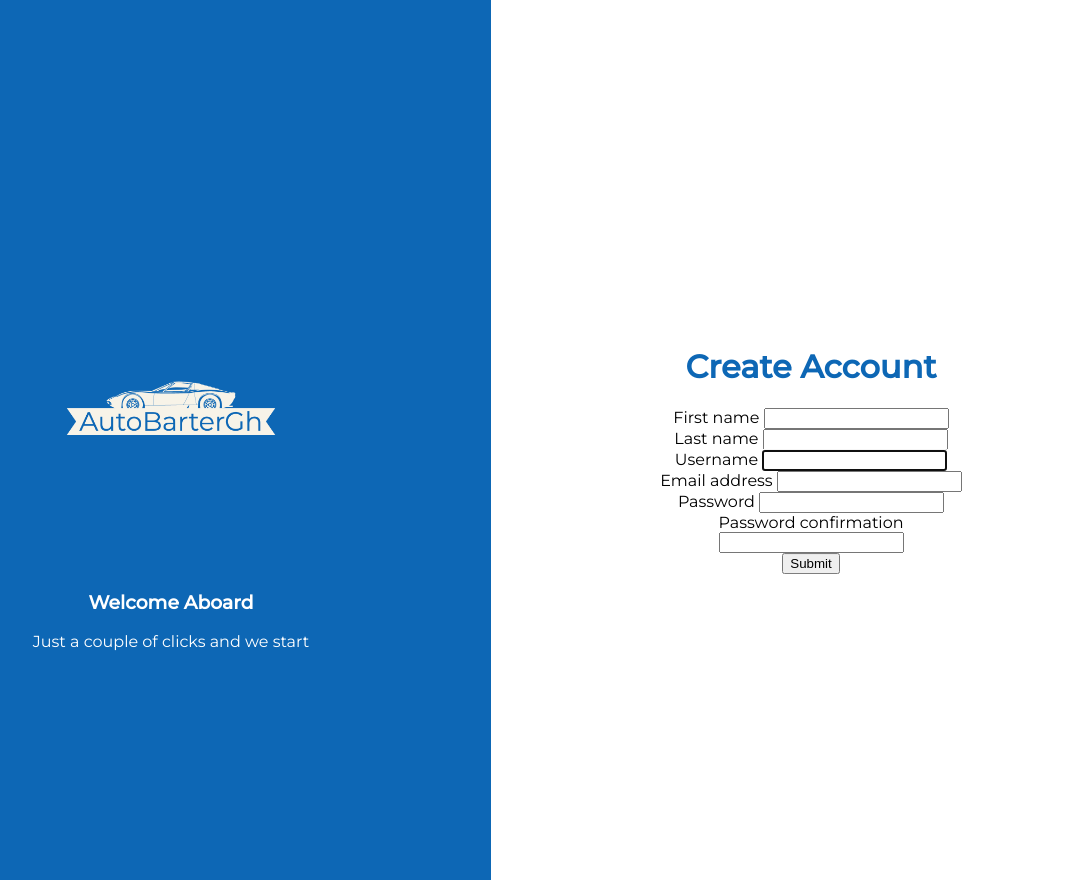
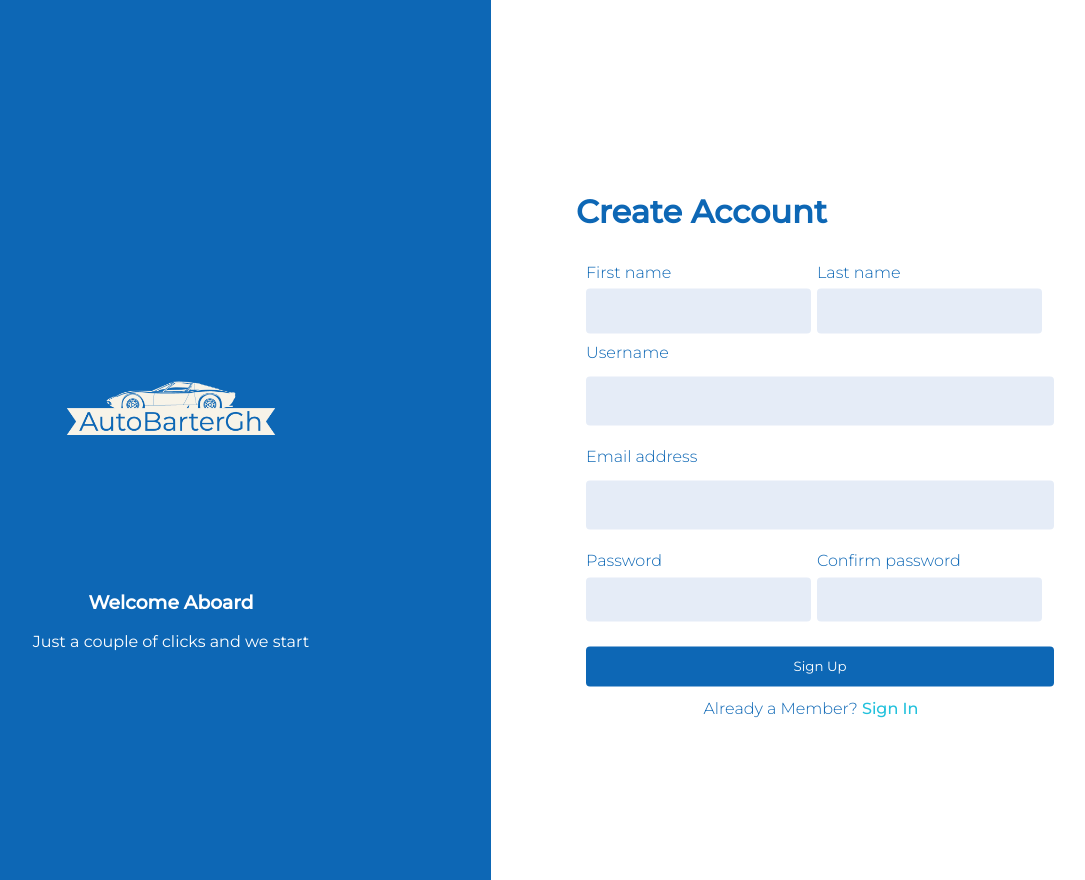
Before and after one commit to stephentorku/autobarter, a Django app: page /authenticate/register in a window 1280 px wide. Shown: the whole page, without its empty margins (149-1234 px from the left). Run offline with Django 3.2, Linux system fonts and the light colour scheme; parts of the project's set-up code (start-up, migrations or seed data) failed here and were passed over.

Commit message:
auth frontend

```diff
--- a/autobarter/advertisements/templates/advertisements/index.html
+++ b/autobarter/advertisements/templates/advertisements/index.html
@@ -26,6 +26,7 @@
     <link rel="preconnect" href="https://fonts.googleapis.com">
     <link rel="preconnect" href="https://fonts.gstatic.com" crossorigin>
     <link href="https://fonts.googleapis.com/css2?family=Montserrat:ital,wght@0,100;0,200;0,300;0,400;0,500;1,100;1,200;1,300;1,400&display=swap" rel="stylesheet">
+    <title>AutoBarter GH</title>
 </head>
 
 
--- a/autobarter/advertisements/urls.py
+++ b/autobarter/advertisements/urls.py
@@ -7,8 +7,8 @@ from django.conf.urls.static import static
 
 urlpatterns = [
     path('', views.index, name="home"),
-    path('advertisements', views.advertisements, name='advertisements'),
-    path('details/<int:id>/', views.details, name="details"),
-    path('profile', views.vendor_profile, name="vendor"),
-    path('new_ad', views.new_ad, name="new_ad"),
+    path('advertisements/', views.advertisements, name='advertisements'),
+    path('details/<int:id>/', views.details, name='details'),
+    path('profile', views.vendor_profile, name='vendor'),
+    path('new_ad/', views.new_ad, name='new_ad'),
 ] + static(settings.MEDIA_URL, document_root=settings.MEDIA_ROOT)
--- a/autobarter/autobarter/urls.py
+++ b/autobarter/autobarter/urls.py
@@ -21,4 +21,6 @@ urlpatterns = [
     path('authenticate/', include('users.urls')),
     path('', include('advertisements.urls')),
 
+
+
 ]
--- a/autobarter/users/forms.py
+++ b/autobarter/users/forms.py
@@ -6,6 +6,22 @@ from django import forms
 
 
 class CreateUserForm(UserCreationForm):
+    password1 = forms.CharField(
+        label="Password",
+        widget=forms.PasswordInput(attrs={'class':'auth-input', 'type':'password', 'align':'center'}),
+    )
+    password2 = forms.CharField(
+        label="Confirm password",
+        widget=forms.PasswordInput(attrs={'class':'auth-input', 'type':'password', 'align':'center'}),
+    )
     class Meta:
         model = User
-        fields = ['username','first_name', 'last_name', 'email', 'password1','password2']
+        fields = ['username','first_name', 'last_name', 'email']
+        widgets = {
+            'username': forms.TextInput(attrs={'class': 'auth-input'}),
+            'first_name': forms.TextInput(attrs={'class': 'auth-input'}),
+            'last_name': forms.TextInput(attrs={'class': 'auth-input'}),
+            'email': forms.TextInput(attrs={'class': 'auth-input'}),
+            'password1': forms.PasswordInput(attrs={'class': 'auth-input'}),
+            'password2': forms.PasswordInput(attrs={'class': 'auth-input'}),
+        }
--- a/autobarter/users/static/users/styles.css
+++ b/autobarter/users/static/users/styles.css
@@ -38,3 +38,45 @@ body, html {
 .left-text{
     color: #FFFFFF;
 }
+
+.auth-input{
+  width: 100%;
+  border: none;
+  background-color: #E5ECF7;
+  border-radius: 4px;
+  height: 40px;
+  margin-bottom: 5%;
+  margin-top: 3%;
+  padding: 1%;
+  padding-left: 3%;
+  text-align: center;
+}
+
+.input-icons{
+  padding: 10px;
+  min-width: 40px;
+}
+.icon{
+  padding: 6%;
+  min-width: 40px;
+  margin-bottom: 5%;
+}
+.input-icons i {
+  position: absolute;
+}
+
+.auth-input-submit{
+  width: 104%;
+  border: none;
+  background-color: #0D67B5;
+  border-radius: 4px;
+  height: 40px;
+  text-align: center;
+  color: #FFFFFF;
+  font-family: Montserrat;
+  margin-top: 3%;
+}
+
+input:focus {
+  outline: none !important;
+}
--- a/autobarter/users/templates/users/layout.html
+++ b/autobarter/users/templates/users/layout.html
@@ -7,6 +7,9 @@
     {% load static %}
     <link href="{% static 'users/styles.css' %}" rel="stylesheet">
     <title>Authentication</title>
+    <link rel="stylesheet"
+          href=
+  "https://cdnjs.cloudflare.com/ajax/libs/font-awesome/4.7.0/css/font-awesome.min.css">
 </head>
 <body>
     <div class="split left">
--- a/autobarter/users/templates/users/register_page.html
+++ b/autobarter/users/templates/users/register_page.html
@@ -1,16 +1,22 @@
 {% extends 'users/layout.html' %}
 
 {% block body %}
-<h1 style="font-weight: 800; color: #0D67B5;">Create Account</h1>
-<div>
+<h1 style="font-weight: 800; color: #0D67B5; text-align: left">Create Account</h1>
+<div class = "input-icons" style="text-align: left; width: 450px; color: #0D67B5; font-weight: 300">
 <form method="POST" action="">
 {% csrf_token %}
 
+<div>
+    <div style="width: 48%; float: left;">
     {{form.first_name.label}}
     {{form.first_name}}<br>
+    </div>
 
+    <div style="width: 48%; float: left; margin-left: 15px">
     {{form.last_name.label}}
     {{form.last_name}} <br>
+    </div>
+</div>
 
 {{form.username.label}}
 {{form.username}} <br>
@@ -18,15 +24,28 @@
 {{form.email.label}}
 {{form.email}} <br>
 
+<div>
+    <div style="width: 48%; float: left;">
         {{form.password1.label}}
         {{form.password1}} <br>
+    </div>
 
+    <div style="width: 48%; float: left; margin-left: 15px">
         {{form.password2.label}}
         {{form.password2}} <br>
+    </div>
+</div>
+
+<div>
+    <input class = "auth-input-submit" type="submit" value="Sign Up">
+</div>
+<div style="text-align: center; padding-top: 3%">
+    Already a Member? <a style="text-decoration: none; color: #22C1DC; font-weight: 500" href="{% url 'login'%}">Sign In</a>
+</div>
 
 
 {{form.errors}}
-<input type="submit">
+
 
 </form>
 </div>
--- a/autobarter/users/urls.py
+++ b/autobarter/users/urls.py
@@ -3,8 +3,8 @@ from django.urls import path
 from . import views
 
 urlpatterns = [
-    path('', views.loginPage, name = "login"),
-    path('register', views.registerPage, name = "register"),
-    path('logout/', views.logoutUser, name = "logout"),
+    path('login', views.loginPage, name = 'login'),
+    path('register', views.registerPage, name = 'register'),
+    path('logout/', views.logoutUser, name = 'logout'),
 
 ]
```
Also changed, not shown: autobarter/advertisements/templates/advertisements/vendor_profile.html (+4 -4 lines), autobarter/users/templates/users/login_page.html (+23 -4 lines). Lines whose indentation alone changed are shown as unchanged.
